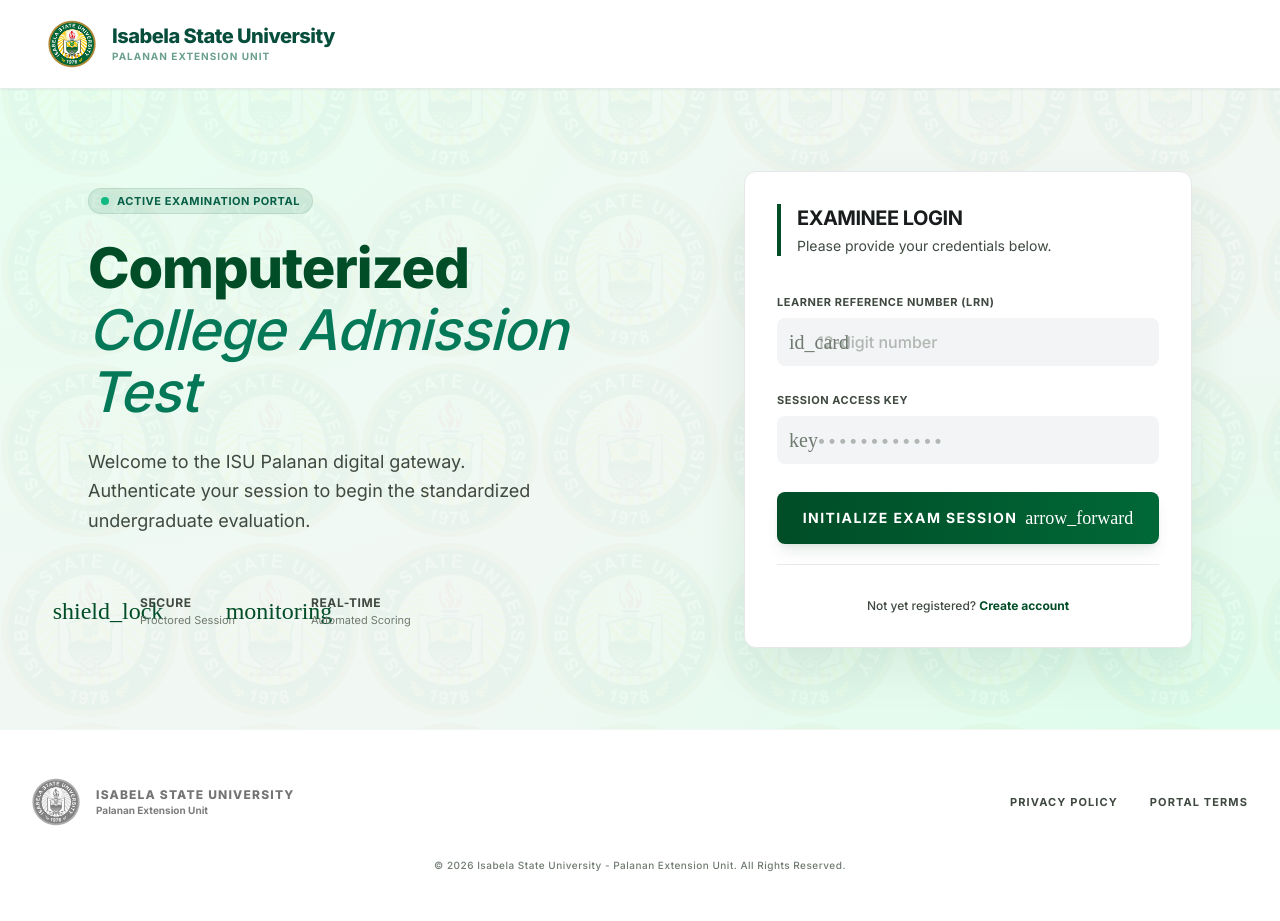
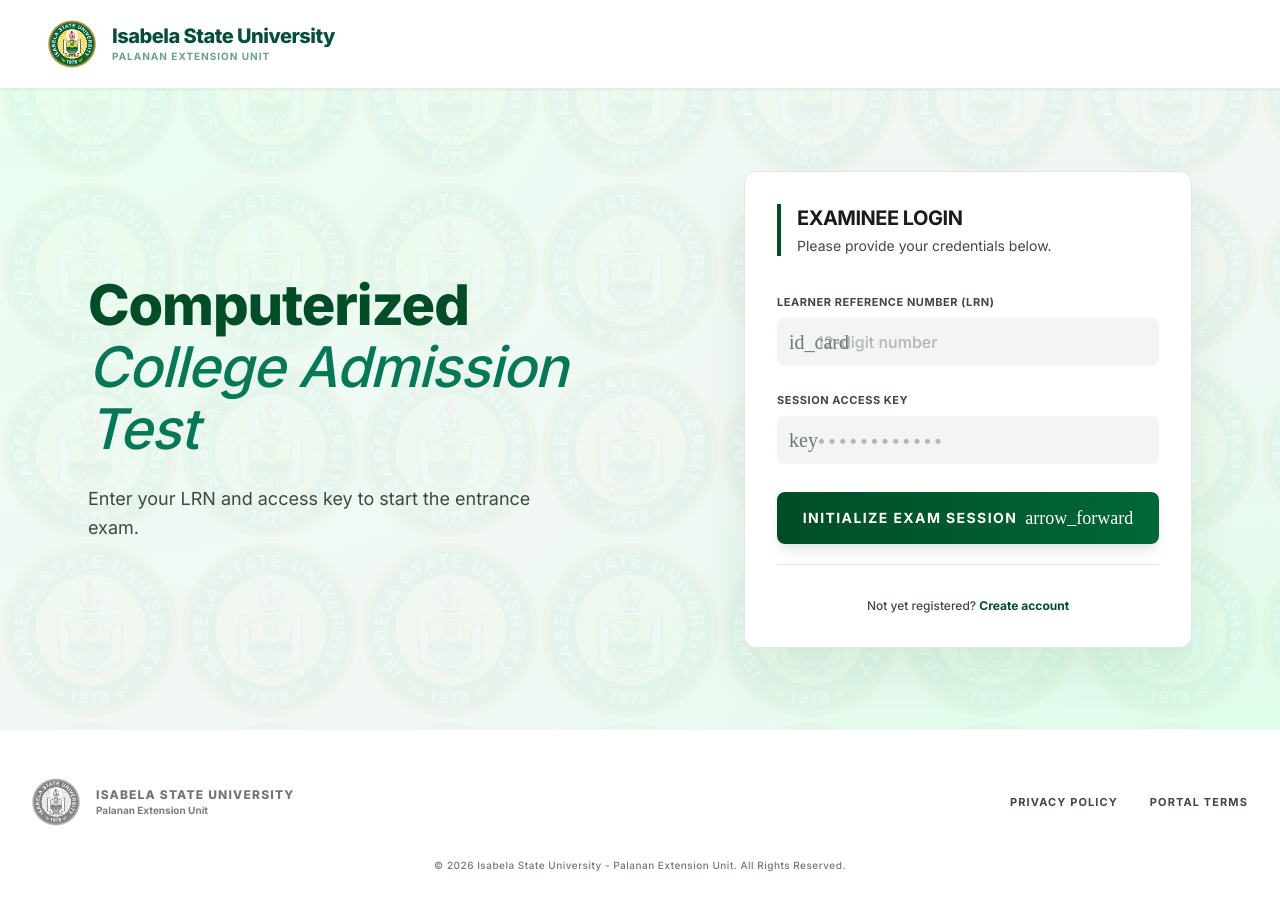
Before and after one commit to WWH16/CCAT, a Django app: page /student/login/ in a window 1280 px wide. Run offline with Django 5.2, Linux system fonts and the light colour scheme; some web fonts are replaced.

Commit message:
refactor: removed unneccessary texts and icon

```diff
--- a/CCAT/ccat_student/templates/ccat_student/login.html
+++ b/CCAT/ccat_student/templates/ccat_student/login.html
@@ -18,42 +18,13 @@
     <div class="relative z-10 w-full max-w-6xl px-6 grid grid-cols-1 lg:grid-cols-2 gap-12 items-center">
 
         <div class="space-y-6">
-            <div class="inline-flex items-center gap-2 px-3 py-1 bg-primary-container/10 text-primary rounded-full border border-primary/10">
-                <span class="relative flex h-2 w-2">
-                    <span class="animate-ping absolute inline-flex h-full w-full rounded-full bg-emerald-400 opacity-75"></span>
-                    <span class="relative inline-flex rounded-full h-2 w-2 bg-emerald-500"></span>
-                </span>
-                <span class="text-[11px] font-bold tracking-[0.05em] uppercase text-emerald-800">Active Examination Portal</span>
-            </div>
-
             <h1 class="text-[2.75rem] md:text-[3.5rem] font-extrabold text-primary leading-[1.1] tracking-[-0.02em]">
                 Computerized <span class="italic font-medium text-emerald-700">College Admission Test</span>
             </h1>
 
             <p class="text-lg text-on-surface-variant max-w-md leading-relaxed">
-                Welcome to the ISU Palanan digital gateway. Authenticate your session to begin the standardized undergraduate evaluation.
+                Enter your LRN and access key to start the entrance exam.
             </p>
-
-            <div class="pt-8 flex flex-wrap gap-6 items-center">
-                <div class="flex items-center gap-3">
-                    <div class="w-10 h-10 rounded-full bg-surface-container flex items-center justify-center text-primary">
-                        <span class="material-symbols-outlined" style="font-variation-settings: 'FILL' 1">shield_lock</span>
-                    </div>
-                    <div>
-                        <p class="text-[12px] font-bold uppercase tracking-wider text-on-surface-variant">Secure</p>
-                        <p class="text-[11px] text-outline">Proctored Session</p>
-                    </div>
-                </div>
-                <div class="flex items-center gap-3">
-                    <div class="w-10 h-10 rounded-full bg-surface-container flex items-center justify-center text-primary">
-                        <span class="material-symbols-outlined" style="font-variation-settings: 'FILL' 1">monitoring</span>
-                    </div>
-                    <div>
-                        <p class="text-[12px] font-bold uppercase tracking-wider text-on-surface-variant">Real-time</p>
-                        <p class="text-[11px] text-outline">Automated Scoring</p>
-                    </div>
-                </div>
-            </div>
         </div>
 
         <div class="flex justify-center lg:justify-end">
```
